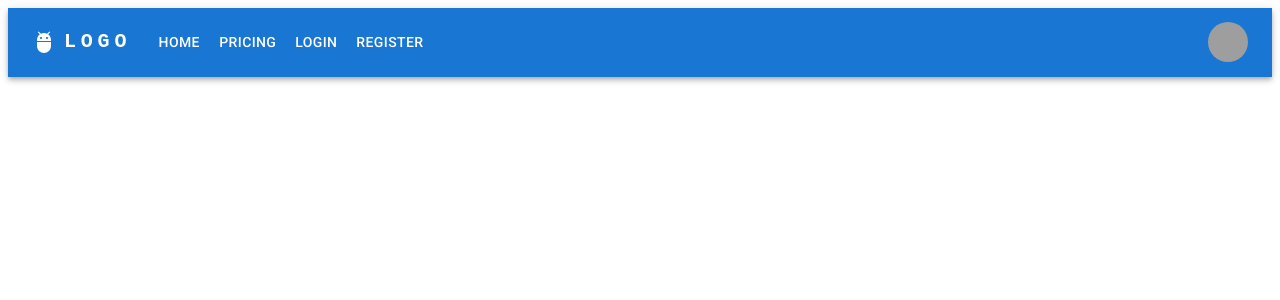
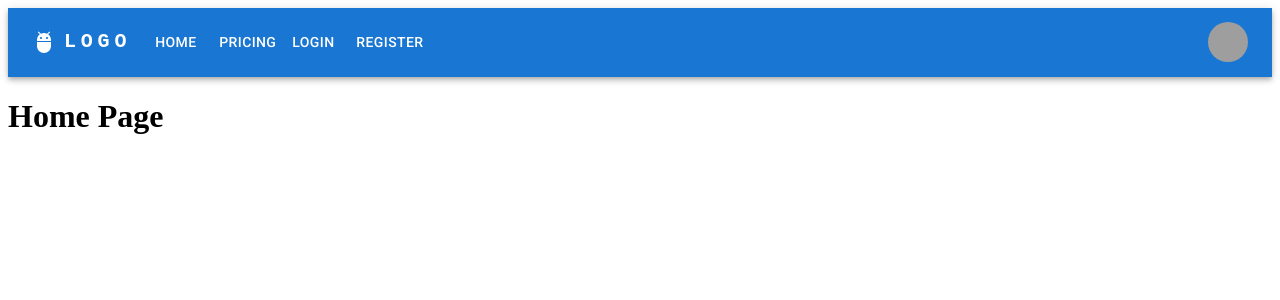
Before and after one commit to radoslavvkostadinov/react-router, a React (Vite) app: page / in a window 1280 px wide. Shown: the top 300 px of the page. Built offline with nearby package versions, Linux system fonts and the light colour scheme; grey boxes are pictures that could not be loaded.

Commit message:
Add routes and header links

```diff
--- a/src/App.jsx
+++ b/src/App.jsx
@@ -1,9 +1,19 @@
+import { Route, Routes } from "react-router-dom";
 import Header from "./components/Header";
+import Home from "./components/Home";
+import Pricing from "./components/Pricing";
 
 function App() {
   return (
     <>
       <Header />
+      <Routes>
+
+        {/* when path route is this load this comp */}
+        <Route path="/" element={<Home />} />
+        <Route path="/pricing" element={<Pricing />} />
+      </Routes>
+
     </>
   )
 }
--- a/src/components/Header.jsx
+++ b/src/components/Header.jsx
@@ -13,7 +13,13 @@
 import MenuItem from '@mui/material/MenuItem';
 import AdbIcon from '@mui/icons-material/Adb';
 
-const pages = ['Home', 'Pricing', 'Login', 'Register'];
+const pages = [
+    { title: 'Home', link: '/' },
+    { title: 'Pricing', link: '/pricing' },
+    { title: 'Login', link: '/login' },
+    { title: 'Register', link: '/register' }
+];
+
 const settings = ['Profile', 'Account', 'Dashboard', 'Logout'];
 
 export default function Header() {
@@ -87,9 +93,9 @@
                                 display: { xs: 'block', md: 'none' },
                             }}
                         >
-                            {pages.map((page) => (
-                                <MenuItem key={page} onClick={handleCloseNavMenu}>
-                                    <Typography textAlign="center">{page}</Typography>
+                            {pages.map(({ title }) => (
+                                <MenuItem key={title} onClick={handleCloseNavMenu}>
+                                    <Typography textAlign="center">{title}</Typography>
                                 </MenuItem>
                             ))}
                         </Menu>
@@ -114,13 +120,14 @@
                         LOGO
                     </Typography>
                     <Box sx={{ flexGrow: 1, display: { xs: 'none', md: 'flex' } }}>
-                        {pages.map((page) => (
+                        {pages.map(({ title, link }) => (
                             <Button
-                                key={page}
+                                href={`${link}`}
+                                key={title}
                                 onClick={handleCloseNavMenu}
                                 sx={{ my: 2, color: 'white', display: 'block' }}
                             >
-                                {page}
+                                {title}
                             </Button>
                         ))}
                     </Box>
--- /dev/null
+++ b/src/components/Pricing.jsx
@@ -0,0 +1,5 @@
+export default function Pricing() {
+    return (
+        <h1>Pricing</h1>
+    )
+}
```
